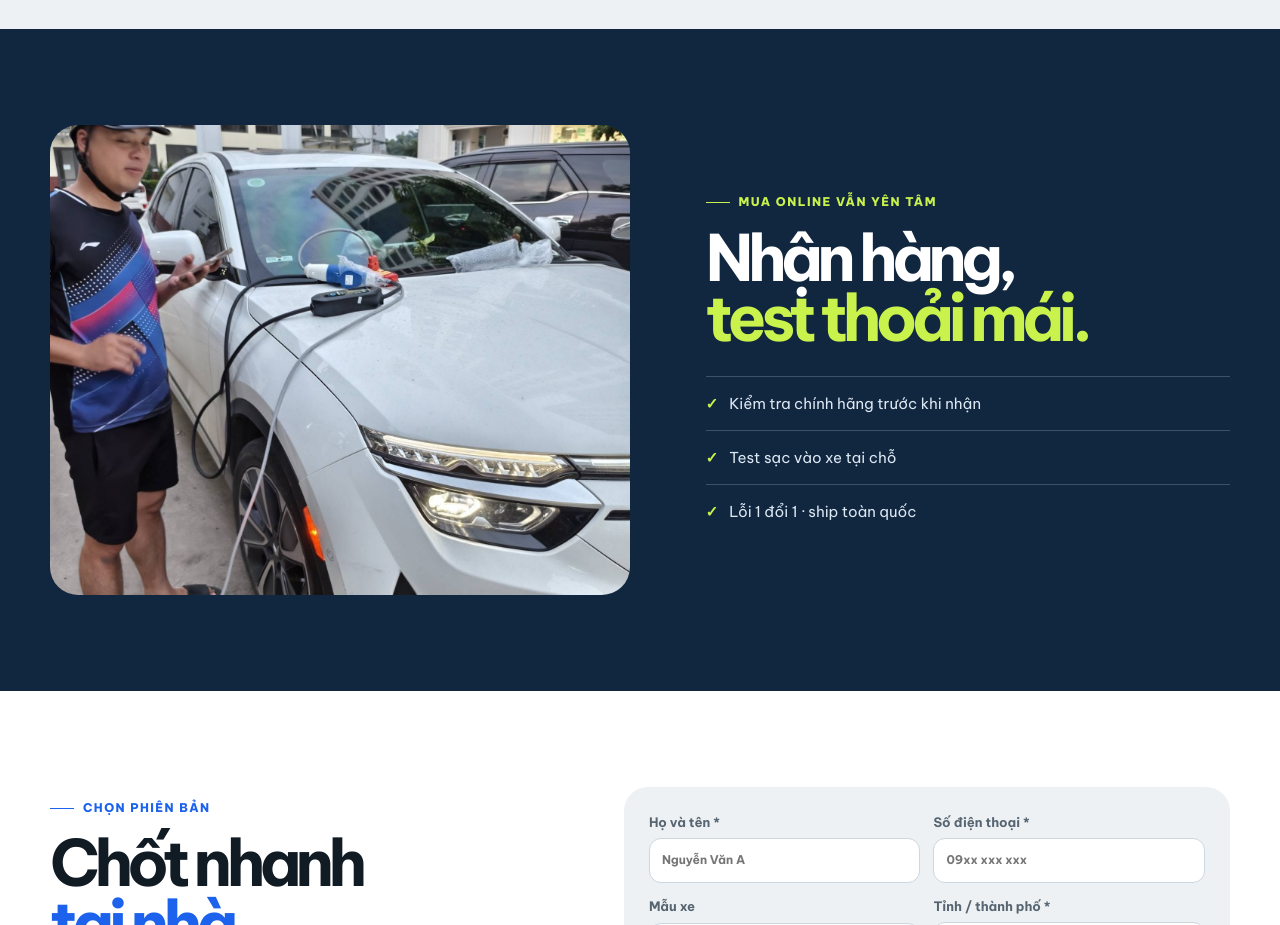
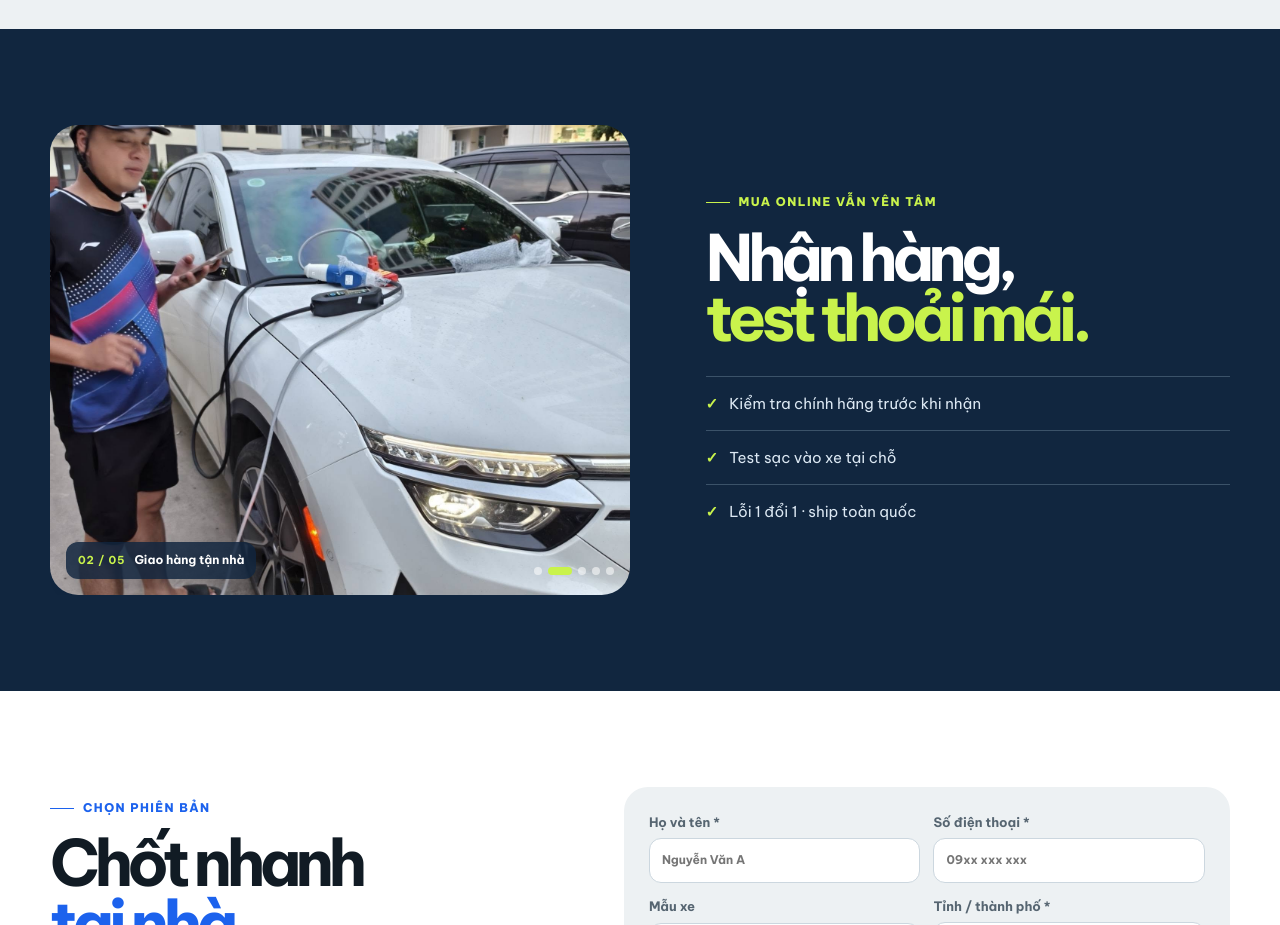
Before and after one commit to unlegendarynoob111-lang/ohgod, a plain HTML site: page index.html in a window 1280 px wide. Shown: the part 1340-2265 px from the top of the page. Drawn offline with Linux system fonts and the light colour scheme.

Commit message:
Position carousel labels over proof images

```diff
--- a/index.html
+++ b/index.html
@@ -5,7 +5,7 @@
   <meta name="viewport" content="width=device-width,initial-scale=1">
   <meta name="description" content="Trụ sạc cá nhân AC 7kW NexEV">
   <title>NexEV / Trụ sạc cá nhân AC 7kW</title>
-  <link rel="stylesheet" href="mau.css?v=20261028-rail5">
+  <link rel="stylesheet" href="mau.css?v=20261028-rail6">
 </head>
 <body class="v3 simple-page">
   <header class="site-header">
@@ -134,6 +134,6 @@
     </section>
   </main>
   <footer class="footer"><div class="shell footer-inner"><img src="assets/logo-nexev.png" alt="NexEV"><span>Sạc tại nhà · chủ động mỗi ngày</span><a href="mau.html">← Chọn mẫu khác</a></div></footer>
-  <script src="mau.js?v=20261028-rail5"></script>
+  <script src="mau.js?v=20261028-rail6"></script>
 </body>
 </html>
--- a/mau.css
+++ b/mau.css
@@ -123,3 +123,5 @@ body{font-size:16px;line-height:1.55}
 .carousel-meta b{color:var(--lime);font-size:11px;letter-spacing:.08em}.carousel-meta span{font-size:12px;font-weight:700}
 .carousel-dots{left:auto;right:16px;bottom:20px}
 @media(max-width:620px){.carousel-meta{left:12px;bottom:12px;padding:8px 10px}.carousel-meta span{font-size:11px}.carousel-dots{right:12px;bottom:16px}}
+
+.simple-carousel{position:relative}
```
Also changed, not shown: mau-3.html (+2 -2 lines).
